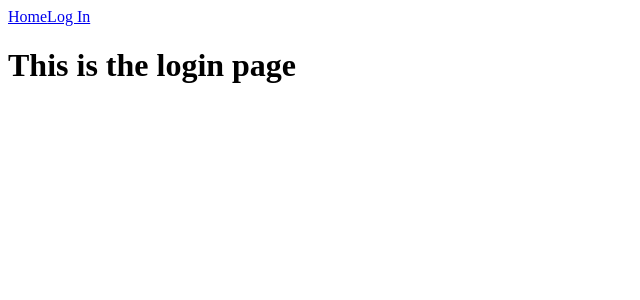
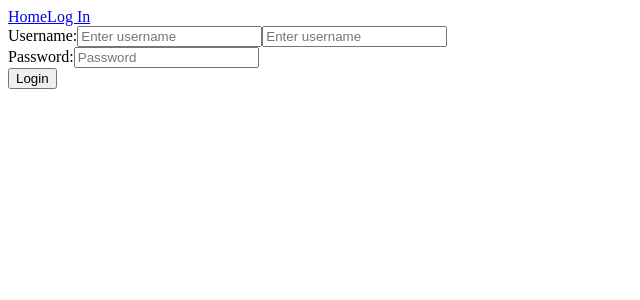
Before and after one commit to Kehteh/project-vex, a React (Vite) app: page /login in a window 1280 px wide. Shown: the top 300 px of the page, without its empty margins (0-640 px from the left). Built offline with nearby package versions, Linux system fonts and the light colour scheme.

Commit message:
added local storage functionality

```diff
--- /dev/null
+++ b/src/api/post-login.js
@@ -0,0 +1,28 @@
+async function postLogin(username, password) {
+    const url = `${import.meta.env.VITE_API_URL}/api-token-auth/`;
+    const response = await fetch(url, {
+      method: "POST", // We need to tell the server that we are sending JSON data so we set the Content-Type header to application/json
+      headers: {
+        "Content-Type": "application/json",
+      },
+      body: JSON.stringify({
+        "username": username,
+        "password": password,
+      }),
+    });
+
+    if (!response.ok) {
+      const fallbackError = `Error trying to login`;
+
+      const data = await response.json().catch(() => {
+        throw new Error(fallbackError);
+      });
+
+      const errorMessage = data?.detail ?? fallbackError;
+      throw new Error(errorMessage);
+    }
+
+    return await response.json();
+  }
+
+  export default postLogin;
--- /dev/null
+++ b/src/components/LoginForm.jsx
@@ -0,0 +1,59 @@
+import { useState } from "react";
+
+import postLogin from "../api/post-login.js";
+
+function LoginForm() {
+   const [credentials, setCredentials] = useState({
+           username: "",
+           password: "",
+       });
+
+   const handleChange = (event) => {
+       const { id, value } = event.target;
+       setCredentials((prevCredentials) => ({
+           ...prevCredentials,
+           [id]: value,
+       }));
+   };
+
+   const handleSubmit = (event) => {
+       event.preventDefault();
+       if (credentials.username && credentials.password) {
+           postLogin(
+               credentials.username,
+               credentials.password
+           ).then((response) => {
+            window.localStorage.setItem("token", response.token);
+           });
+       }
+   };
+
+    return (
+      <form>
+        <div>
+          <label htmlFor="username">Username:</label>
+          <input type="text" id="username" placeholder="Enter username" />
+          <input
+                   type="text"
+                   id="username"
+                   placeholder="Enter username"
+                   onChange={handleChange}
+               />
+            </div>
+            <div>
+              <label htmlFor="password">Password:</label>
+              <input
+                   type="password"
+                   id="password"
+                   placeholder="Password"
+                   onChange={handleChange}
+               />
+            </div>
+            <button type="submit" onClick={handleSubmit}>
+                Login
+            </button>
+        </form>
+    )
+};
+
+  export default LoginForm;
--- a/src/pages/LoginPage.jsx
+++ b/src/pages/LoginPage.jsx
@@ -1,5 +1,7 @@
+import LoginForm from "../components/LoginForm";
+
 function LoginPage() {
-  return <h1>This is the login page</h1>;
+  return <LoginForm />;
 }
 
 export default LoginPage;
```
